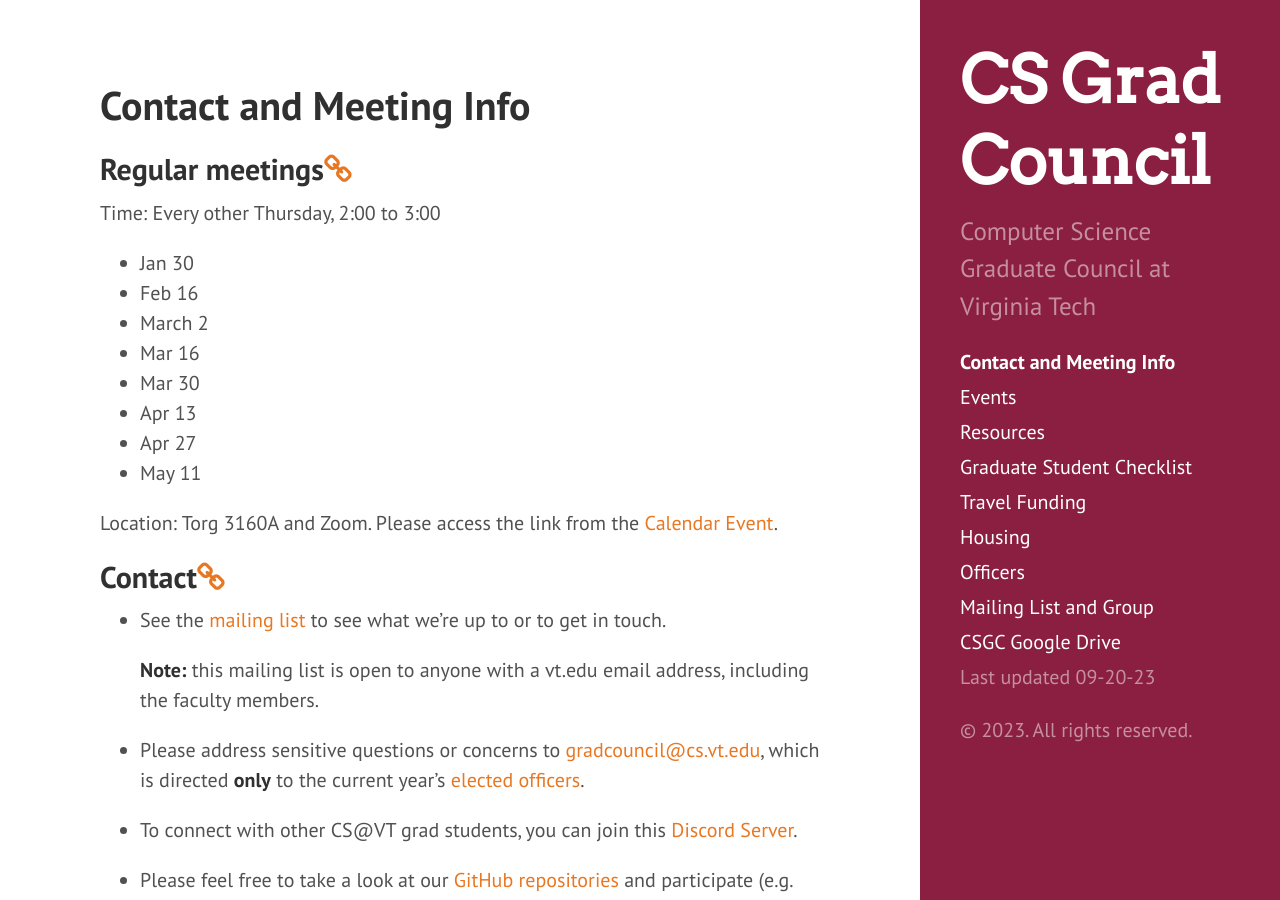
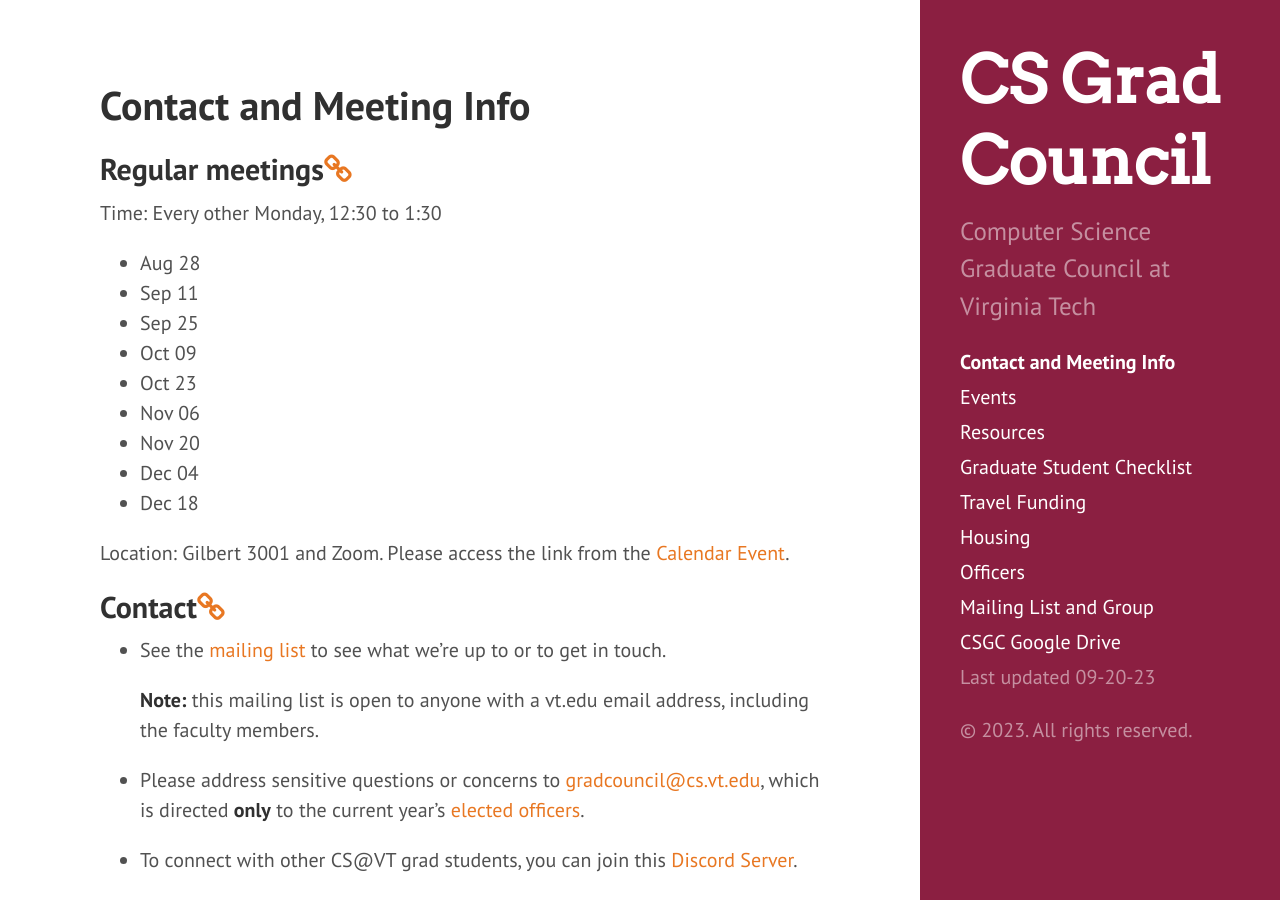
Before and after one commit to CSGraduateCouncil-VirginiaTech/csgc-website, a Jekyll site: the page built from meetings.md, in a window 1280 px wide and 900 px high. Built offline with Jekyll 4.4.1, drawn with Linux system fonts in a browser that asks for light colours.

Commit message:
Update meetings.md (#232)
meetings dates and location

```diff
--- a/meetings.md
+++ b/meetings.md
@@ -5,17 +5,18 @@
 ---
 
 ## <a name="Regularmeetings"></a>Regular meetings<a href="#Regularmeetings"><i class="fa fa-link" aria-hidden="true"></i></a>
-Time: Every other Thursday, 2:00 to 3:00
-* Jan 30
-* Feb 16
-* March 2
-* Mar 16
-* Mar 30
-* Apr 13
-* Apr 27
-* May 11
+Time: Every other Monday, 12:30 to 1:30
+* Aug 28
+* Sep 11
+* Sep 25
+* Oct 09
+* Oct 23
+* Nov 06
+* Nov 20
+* Dec 04
+* Dec 18
 
-Location: Torg 3160A and Zoom. Please access the link from the [Calendar Event](https://calendar.google.com/calendar?cid=dnQuZWR1X240bnQ0aGdlNTBrdjdqajFjZDN1NzllaW1rQGdyb3VwLmNhbGVuZGFyLmdvb2dsZS5jb20).
+Location: Gilbert 3001 and Zoom. Please access the link from the [Calendar Event](https://calendar.google.com/calendar?cid=dnQuZWR1X240bnQ0aGdlNTBrdjdqajFjZDN1NzllaW1rQGdyb3VwLmNhbGVuZGFyLmdvb2dsZS5jb20).
 
 ## <a name="Contact"></a>Contact<a href="#Contact"><i class="fa fa-link" aria-hidden="true"></i></a>
 * See the [mailing list](https://groups.google.com/a/vt.edu/forum/#!forum/csgc-g) to see what we're up to or to get in touch.
```
